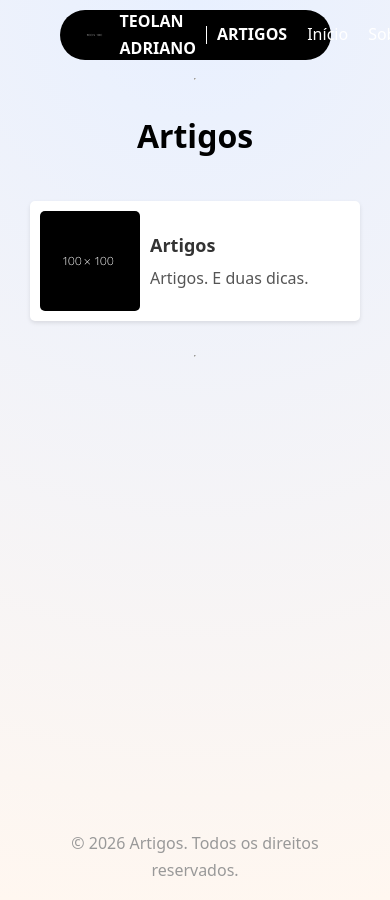
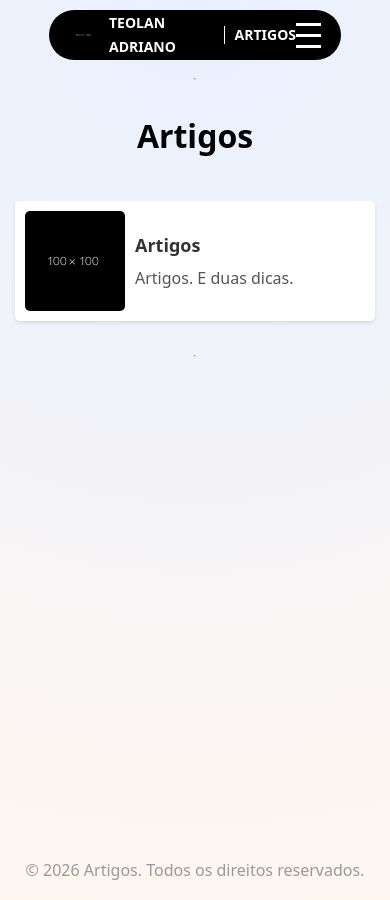
Before and after one commit to teolanadriano/artigos, a Jekyll site: the page built from index.html, in a window 390 px wide. Built offline with Jekyll 4.4.1, drawn with Linux system fonts in a browser that asks for light colours.

Commit message:
feat: Responsividade para Mobile e Collapse Menu.

```diff
--- a/_includes/navbar.html
+++ b/_includes/navbar.html
@@ -1,13 +1,23 @@
 <nav>
     <div class="logo">
         <img src="{{ '/assets/images/fff.png' | relative_url }}" alt="Logo">
-        <span>TEOLAN ADRIANO <div></div> ARTIGOS</span>
+        <div class="logo-title">
+            <span>TEOLAN ADRIANO </span> <div></div> <span> ARTIGOS</span>
+        </div>
     </div>
-    <ul>
-        <li><a href="{{ '/' | relative_url }}">Início</a></li>
-        <li><a href="{{ '/sobre.html' | relative_url }}">Sobre</a></li>
-        <li><a href="{{ '/contato.html' | relative_url }}">Contato</a></li>
-    </ul>
+
+    <div class="nav-ul-wrapper">
+        <ul>
+            <li><a href="{{ '/' | relative_url }}">Início</a></li>
+            <li><a href="{{ '/sobre.html' | relative_url }}">Sobre</a></li>
+            <li><a href="{{ '/contato.html' | relative_url }}">Contato</a></li>
+        </ul>
+    </div>
+    <div class="collapse-menu">
+        <span></span>
+        <span></span>
+        <span></span>
+    </div>
 </nav>
 </nav>
 <hr>
--- a/_layouts/default.html
+++ b/_layouts/default.html
@@ -14,5 +14,7 @@
       {{ content }}
 
       {% include footer.html %}
+
+      <script src="{{ '/assets/js/script.js' | relative_url }}"></script>
 </body>
 </html>
--- a/assets/css/style.css
+++ b/assets/css/style.css
@@ -23,6 +23,8 @@
     padding: 0 20px;
     align-items: center;
     justify-content: space-between;
+    position: relative;
+    z-index: 10;
 }
 
 .logo{
@@ -35,7 +37,7 @@
     border-radius: 50%;
     margin-right: 10px;
 }
-.logo span{
+.logo-title{
     display: flex;
     flex-direction: row;
     color: white;
@@ -43,12 +45,22 @@
     font-weight: bold;
     align-items: center;
 }
-.logo span div{
+.logo-title span{
+    display: flex;
+    flex-direction: row;
+}
+.logo-title div{
     height: 18px;
     width: 1px;
     background-color: white;
     margin: 0 10px;
 }
+
+.nav-ul-wrapper{
+    display: flex;
+    align-items: center;
+}
+
 nav ul{
     list-style: none;
     display: flex;
@@ -61,6 +73,66 @@
 }
 nav ul li a:hover{
     text-decoration: underline;
+}
+
+.collapse-menu{
+    display: none;
+    flex-direction: column;
+    cursor: pointer;
+}
+
+.collapse-menu span{
+    width: 25px;
+    height: 3px;
+    background-color: white;
+    margin: 4px 0;
+    transition: all 0.3s;
+}
+
+.collapse-menu span:nth-child(1).active{
+    transform: translateY(11px) rotate(45deg);
+    background-color: #007bff;
+}
+
+.collapse-menu span:nth-child(2).active{
+    opacity: 0;
+}
+
+.collapse-menu span:nth-child(3).active{
+    transform: translateY(-11px) rotate(-45deg);
+    background-color: #007bff;
+}
+
+@media (max-width: 768px) {
+    .logo-title{
+        font-size: 14px;
+    }
+    .logo-title span{
+        font-size: 14px;
+    }
+    .logo-title span div{
+        display: none;
+    }
+
+    .nav-ul-wrapper{
+        display: none;
+        border-radius: 25px;
+        background-color: black;
+        position: absolute;
+        top: 0;
+        right: 0;
+        z-index: -1;
+        flex-direction: column;
+        padding-top: 50px;
+    }
+    nav ul{
+        gap: 5px;
+        width: 100%;
+        flex-direction: column;
+    }
+    .collapse-menu{
+        display: flex;
+    }
 }
 
 article{
@@ -95,6 +167,21 @@
 .artigoHead--mais-p{
     margin: 0;
     font-size: 14px;
+}
+/* MOBILE */
+@media (max-width: 768px) {
+    body{
+        padding: 0 15px;
+    }
+    article{
+        width: 100%;
+    }
+    .artigoHead h1 {
+        font-size: 32px;
+    }
+    .artigoHead h2 {
+        font-size: 18px;
+    }
 }
 
 pre{
--- /dev/null
+++ b/assets/js/script.js
@@ -0,0 +1,12 @@
+// Menu recolhido + animação de X
+
+const collapseMenu = document.querySelector('.collapse-menu');
+const navUl = document.querySelector('.nav-ul-wrapper');
+const menuLines = document.querySelectorAll('.collapse-menu span');
+
+collapseMenu.addEventListener('click', () => {
+    navUl.style.display = navUl.style.display === 'flex' ? 'none' : 'flex';
+    menuLines.forEach(line => {
+        line.classList.toggle('active');
+    });
+});
```
